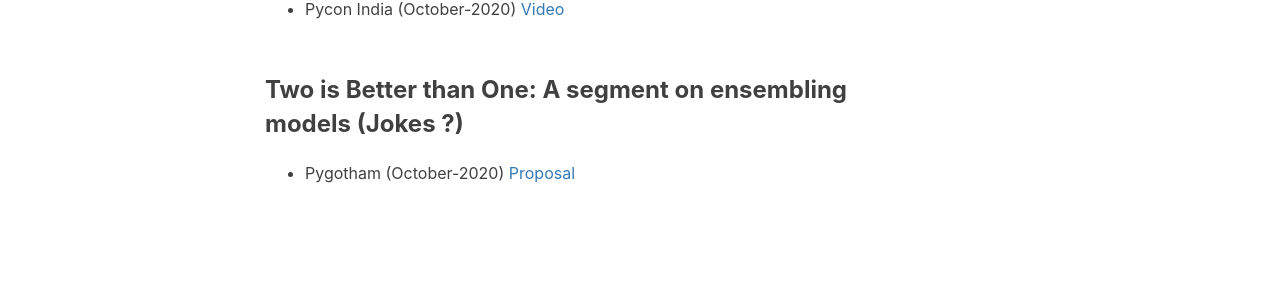
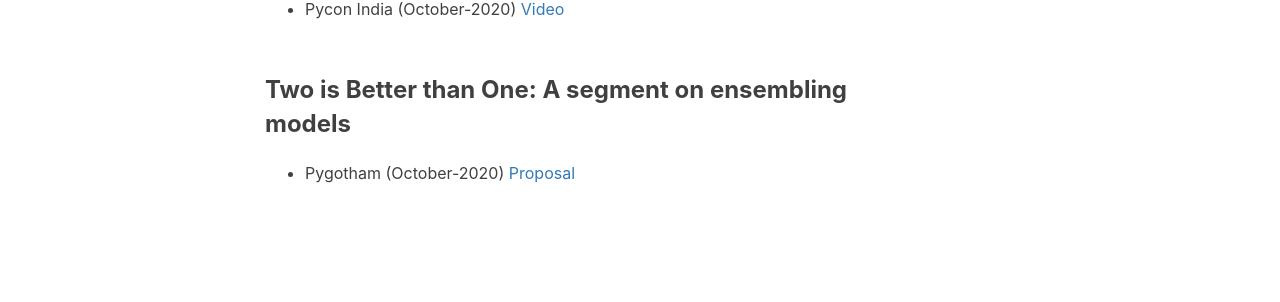
Before and after one commit to Sangarshanan/sangarshanan.github.io, a Jekyll site: the page built from talks.html, in a window 1280 px wide. Shown: the part 1005-1307 px from the top of the page. Built offline with Jekyll 4.4.1, drawn with Linux system fonts in a browser that asks for light colours; nearby versions of some CDN libraries; comment, search, counter and statistics services are not loaded.

Commit message:
Refine the talks and stuff

```diff
--- a/_includes/talks/talks.md
+++ b/_includes/talks/talks.md
@@ -16,6 +16,6 @@
 
 * Pycon India (October-2020) <a href="https://www.youtube.com/watch?v=CSjfxXaFJ4w">Video</a>
 
-### Two is Better than One: A segment on ensembling models (Jokes ?)
+### Two is Better than One: A segment on ensembling models
 
 * Pygotham (October-2020)  <a href="http://2020.pygotham.tv/talks/two-is-better-than-one-a-segment-on-ensembling-models/">Proposal</a>
```
